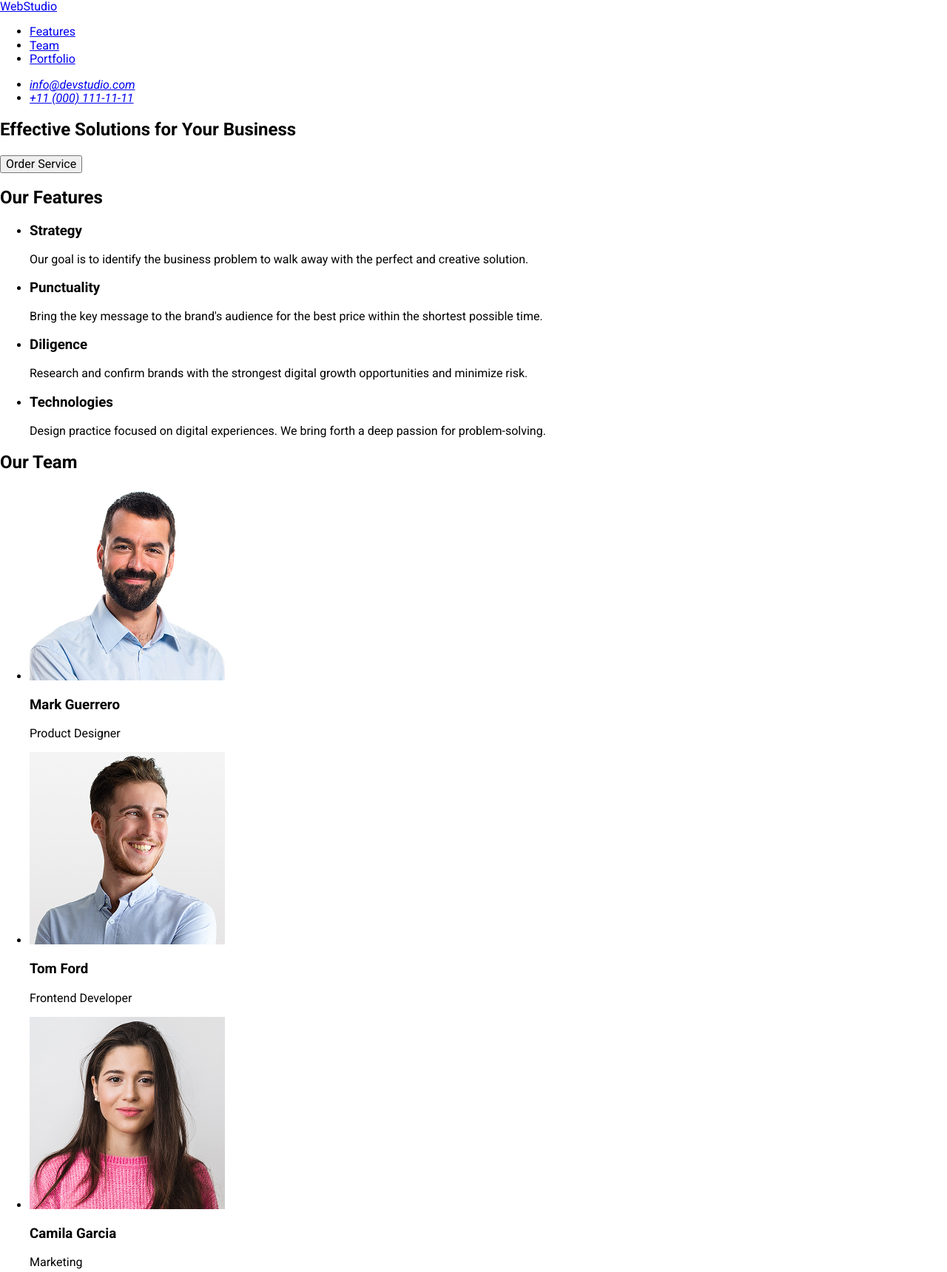
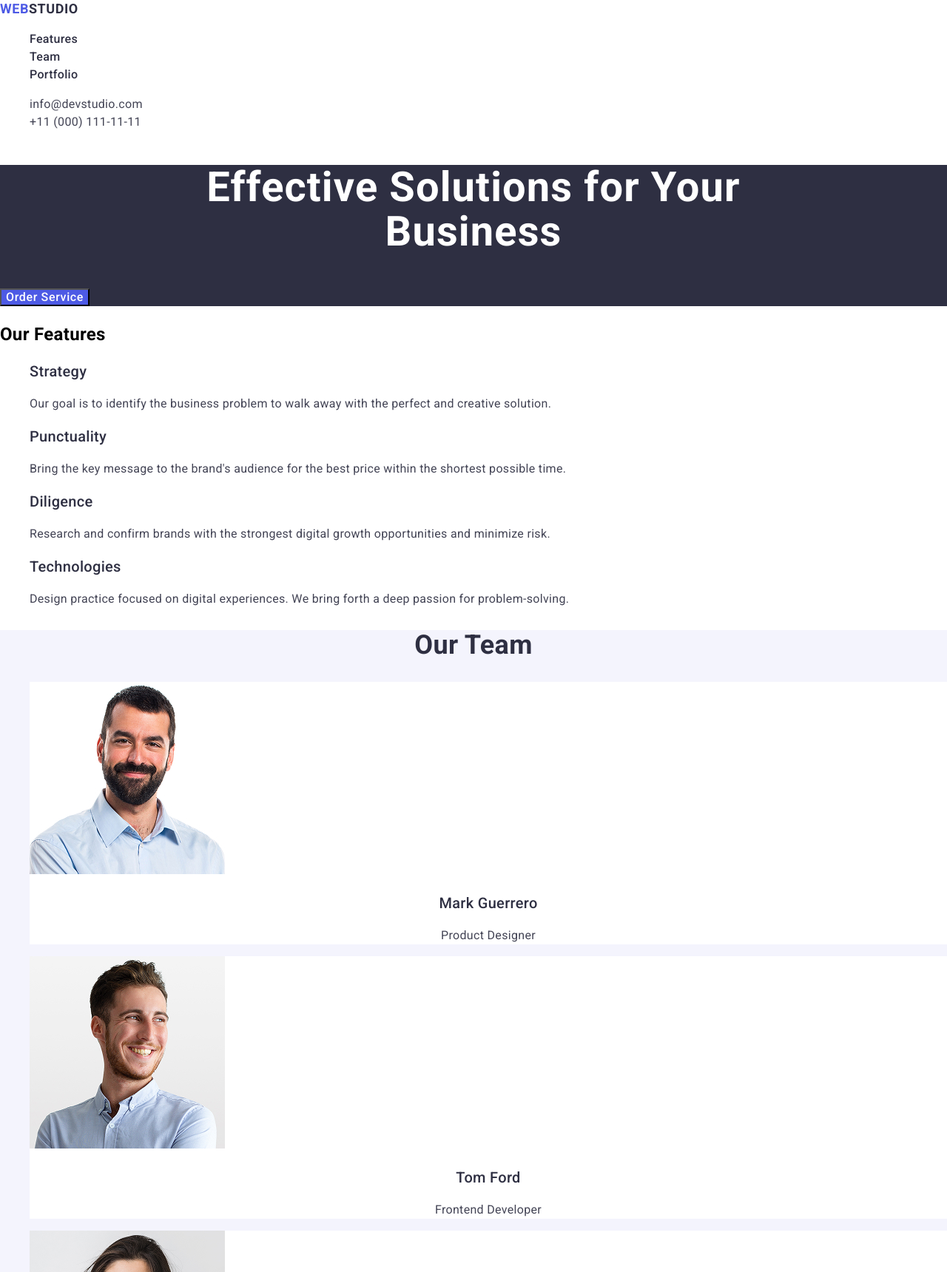
Before and after one commit to Rokon98/goit-markup-hw-02, a plain HTML site: page index.html in a window 1280 px wide. Shown: the top 1720 px of the page at 74% size. Drawn offline with nearby package versions, Linux system fonts and the light colour scheme.

Commit message:
update-text

```diff
--- a/css/common.css
+++ b/css/common.css
@@ -1,3 +1,41 @@
+/* Global Stules */
+:root {
+    --font-family: "Roboto", sans-serif;
+    --second-family: "Raleway", sans-serif;
+}
+:root {
+    --iris: #4d5ae5;
+    --ocean: #404bbf;
+    --navy-blue: #2e2f42;
+    --green: #31d0aa;
+    --slate: #434455;
+    --light-slate: #8e8f99;
+    --cornflower: #e7e9fc;
+    --cloud: #f4f4fd;
+    --navy-blue-modal: rgba(46, 47, 66, 0.4);
+    --grey: rgba(46, 47, 66, 0.7);
+    --white: #fff;
+    --dairy: #fcfcfc;
+}
 body{
-    font-family:'Roboto', sans-serif;
+    font-family: 'Roboto','Raleway', sans-serif;
+
+    font-weight: 400;
+        font-size: 16px;
+        line-height: 1.5;
+        letter-spacing: 0.02em;
 }
+a{
+    text-decoration: none;
+    color: inherit;
+}
+ul,
+ol{
+    list-style-type: none;
+}
+address{
+    font-style: normal;
+}
+button{
+    font-family: inherit;
+}
--- a/css/features.css
+++ b/css/features.css
@@ -0,0 +1,23 @@
+.features {
+}
+
+.features-titel {
+}
+
+.features-list {
+}
+
+.features-item {
+}
+
+.features-subject {
+  font-weight: 500;
+  font-size: 20px;
+
+  line-height: 1.2;
+  color: var(--navy-blue);
+}
+
+.features-text {
+        color: var(--slate);
+}
--- a/css/footer.css
+++ b/css/footer.css
@@ -0,0 +1,13 @@
+.footer {
+    background: var(--navy-blue);
+}
+
+.logo {}
+
+.logo-footer {
+    color: var(--cloud);
+}
+
+.footer-text {
+    color: var(--cloud);
+}
--- a/css/header.css
+++ b/css/header.css
@@ -0,0 +1,41 @@
+.logo{
+    font-weight: 700;
+        font-size: 18px;
+
+        /* line-height: 24px; */
+        line-height: 1.33333;
+        letter-spacing: 0.03em;
+        text-transform: uppercase;
+        color: var(--iris);
+}
+.logo-link{
+    color: var(--navy-blue);
+}
+.header-nav {}
+
+.nav-list {}
+
+.nav-item {}
+
+.nav-link {
+    font-weight: 500;
+        color: var(--navy-blue);
+        font-family: var(--font-family);
+}
+.nav-link:hover,
+.nav-link:focus{
+    color: var(--ocean);
+}
+.address {}
+
+.address-list {}
+
+.address-item {}
+
+.address-link {
+        color: var(--slate);
+}
+.address-link:hover,
+.address-link:focus{
+    color: var(--ocean);
+}
--- a/css/hero.css
+++ b/css/hero.css
@@ -0,0 +1,26 @@
+.hero {
+  background: var(--navy-blue);
+}
+
+.hero-titel {
+  font-weight: 700;
+  font-size: 56px;
+
+  /* line-height: 60px; */
+  line-height: 1.07143;
+  letter-spacing: 0.02em;
+  text-align: center;
+  color: var(--white);
+}
+
+.hero-btn {
+  font-weight: 500;
+
+  letter-spacing: 0.04em;
+  color: var(--white);
+background: var(--iris);
+}
+.hero-btn:hover,
+.hero-btn:focus{
+    background: var(--ocean);
+}
--- a/css/portfolio.css
+++ b/css/portfolio.css
@@ -0,0 +1,35 @@
+.portfolio {
+}
+
+.portfolio-titel {
+  font-weight: 700;
+  font-size: 36px;
+
+  /* line-height: 40px; */
+  line-height: 1.11111;
+  text-align: center;
+  color: var(--navy-blue);
+}
+
+.portfolio-list {
+}
+
+.portfolio-item {
+}
+
+.portfolio-img {
+}
+
+.portfolio-subject {
+    font-weight: 500;
+        font-size: 20px;
+
+
+        line-height: 1.2;
+
+        color: var(--navy-blue);
+}
+
+.portfolio-text {
+    color: var(--slate);
+}
--- a/css/team.css
+++ b/css/team.css
@@ -0,0 +1,36 @@
+.team {
+    background: var(--cloud);
+}
+
+.team-titel {
+  font-weight: 700;
+  font-size: 36px;
+
+  line-height: 1.11111;
+  text-align: center;
+  color: var(--navy-blue);
+}
+
+.team-list {
+
+}
+
+.team-item {
+    background: var(--white);
+}
+
+.team-img {
+}
+
+.team-subject {
+    font-weight: 500;
+        font-size: 20px;
+        line-height: 1.2;
+        text-align: center;
+        color: var(--navy-blue)
+}
+
+.team-text {
+    text-align: center;
+        color: var(--slate);
+}
--- a/index.html
+++ b/index.html
@@ -6,7 +6,7 @@
     <link rel="preconnect" href="https://fonts.googleapis.com" />
     <link rel="preconnect" href="https://fonts.gstatic.com" crossorigin />
     <link
-      href="https://fonts.googleapis.com/css2?family=Roboto:ital,wght@0,100..900;1,100..900&display=swap"
+      href="https://fonts.googleapis.com/css2?family=Raleway:ital,wght@0,100..900;1,100..900&family=Roboto:ital,wght@0,100..900;1,100..900&display=swap"
       rel="stylesheet"
     />
     <link
@@ -21,131 +21,164 @@
   </head>
   <body>
     <header id="header">
-      <a href="./index.html">WebStudio</a>
-      <nav>
-        <ul>
-          <li>
-            <a href="#features">Features</a>
+      <a href="./index.html" class="logo"
+        >Web<span class="logo-link">Studio</span></a
+      >
+      <nav class="header-nav">
+        <ul class="nav-list">
+          <li class="nav-item">
+            <a href="#features" class="nav-link">Features</a>
           </li>
-          <li>
-            <a href="#team">Team</a>
+          <li class="nav-item">
+            <a href="#team" class="nav-link">Team</a>
           </li>
-          <li><a href="#portfolio">Portfolio</a></li>
+          <li class="nav-item">
+            <a href="#portfolio" class="nav-link">Portfolio</a>
+          </li>
         </ul>
       </nav>
-      <address>
-        <ul>
-          <li>
-            <a href="mailto:info@devstudio.com">info@devstudio.com</a>
+      <address class="address">
+        <ul class="address-list">
+          <li class="address-item">
+            <a href="mailto:info@devstudio.com" class="address-link"
+              >info@devstudio.com</a
+            >
           </li>
-          <li>
-            <a href="tel:+110001111111">+11 (000) 111-11-11</a>
+          <li class="address-item">
+            <a href="tel:+110001111111" class="address-link"
+              >+11 (000) 111-11-11</a
+            >
           </li>
         </ul>
       </address>
     </header>
     <main>
-      <section id="hero">
-        <h1>Effective Solutions for Your Business</h1>
-        <button type="button">Order Service</button>
+      <section id="hero" class="hero">
+        <h1 class="hero-titel">
+          Effective Solutions for Your <br />
+          Business
+        </h1>
+        <button type="button" class="hero-btn">Order Service</button>
       </section>
-      <section id="features">
-        <h2>Our Features</h2>
-        <ul>
-          <li>
-            <h3>Strategy</h3>
-            <p>
+      <section id="features" class="features">
+        <h2 class="features-titel">Our Features</h2>
+        <ul class="features-list">
+          <li class="features-item">
+            <h3 class="features-subject">Strategy</h3>
+            <p class="features-text">
               Our goal is to identify the business problem to walk away with the
               perfect and creative solution.
             </p>
           </li>
-          <li>
-            <h3>Punctuality</h3>
-            <p>
+          <li class="features-item">
+            <h3 class="features-subject">Punctuality</h3>
+            <p class="features-text">
               Bring the key message to the brand's audience for the best price
               within the shortest possible time.
             </p>
           </li>
-          <li>
-            <h3>Diligence</h3>
-            <p>
+          <li class="features-item">
+            <h3 class="features-subject">Diligence</h3>
+            <p class="features-text">
               Research and confirm brands with the strongest digital growth
               opportunities and minimize risk.
             </p>
           </li>
-          <li>
-            <h3>Technologies</h3>
-            <p>
+          <li class="features-item">
+            <h3 class="features-subject">Technologies</h3>
+            <p class="features-text">
               Design practice focused on digital experiences. We bring forth a
               deep passion for problem-solving.
             </p>
           </li>
         </ul>
       </section>
-      <section id="team">
-        <h2>Our Team</h2>
-        <ul>
-          <li>
-            <img src="./images/team-1.jpg" alt="Mark Guerrero" width="264" />
-            <h3>Mark Guerrero</h3>
-            <p>Product Designer</p>
+      <section id="team" class="team">
+        <h2 class="team-titel">Our Team</h2>
+        <ul class="team-list">
+          <li class="team-item">
+            <img
+              class="team-img"
+              src="./images/team-1.jpg"
+              alt="Mark Guerrero"
+              width="264"
+            />
+            <h3 class="team-subject">Mark Guerrero</h3>
+            <p class="team-text">Product Designer</p>
           </li>
-          <li>
-            <img src="./images/team-2.jpg" alt="Tom Ford" width="264" />
-            <h3>Tom Ford</h3>
-            <p>Frontend Developer</p>
+          <li class="team-item">
+            <img
+              class="team-img"
+              src="./images/team-2.jpg"
+              alt="Tom Ford"
+              width="264"
+            />
+            <h3 class="team-subject">Tom Ford</h3>
+            <p class="team-text">Frontend Developer</p>
           </li>
-          <li>
-            <img src="./images/team-3.jpg" alt="Camila Garcia" width="264" />
-            <h3>Camila Garcia</h3>
-            <p>Marketing</p>
+          <li class="team-item">
+            <img
+              class="team-img"
+              src="./images/team-3.jpg"
+              alt="Camila Garcia"
+              width="264"
+            />
+            <h3 class="team-subject">Camila Garcia</h3>
+            <p class="team-text">Marketing</p>
           </li>
-          <li>
-            <img src="./images/team-4.jpg" alt="Daniel Wilson" width="264" />
-            <h3>Daniel Wilson</h3>
-            <p>UI Designer</p>
+          <li class="team-item">
+            <img
+              class="team-img"
+              src="./images/team-4.jpg"
+              alt="Daniel Wilson"
+              width="264"
+            />
+            <h3 class="team-subject">Daniel Wilson</h3>
+            <p class="team-text">UI Designer</p>
           </li>
         </ul>
       </section>
-      <section id="portfolio">
-        <h2>Our Portfolio</h2>
-        <ul>
-          <li>
-            <img src="./images/portfolio-1.jpg" alt="" />
-            <h3>Banking App</h3>
-            <p>App</p>
+      <section id="portfolio" class="portfolio">
+        <h2 class="portfolio-titel">Our Portfolio</h2>
+        <ul class="portfolio-list">
+          <li class="portfolio-item">
+            <img class="portfolio-img" src="./images/portfolio-1.jpg" alt="" />
+            <h3 class="portfolio-subject">Banking App</h3>
+            <p class="portfolio-text">App</p>
           </li>
-          <li>
-            <img src="./images/portfolio-2.jpg" alt="" />
-            <h3>Banking App</h3>
-            <p>App</p>
+          <li class="portfolio-item">
+            <img class="portfolio-img" src="./images/portfolio-2.jpg" alt="" />
+            <h3 class="portfolio-subject">Banking App</h3>
+            <p class="portfolio-text">App</p>
           </li>
-          <li>
-            <img src="./images/portfolio-3.jpg" alt="" />
-            <h3>Meditation App</h3>
-            <p>App</p>
+          <li class="portfolio-item">
+            <img class="portfolio-img" src="./images/portfolio-3.jpg" alt="" />
+            <h3 class="portfolio-subject">Meditation App</h3>
+            <p class="portfolio-text">App</p>
           </li>
-          <li>
-            <img src="./images/portfolio-4.jpg" alt="" />
-            <h3>Taxi Service</h3>
-            <p>Marketing</p>
+          <li class="portfolio-item">
+            <img class="portfolio-img" src="./images/portfolio-4.jpg" alt="" />
+            <h3 class="portfolio-subject">Taxi Service</h3>
+            <p class="portfolio-text">Marketing</p>
           </li>
-          <li>
-            <img src="./images/portfolio-5.jpg" alt="" />
-            <h3>Screen Illustrations</h3>
-            <p>Design</p>
+          <li class="portfolio-item">
+            <img class="portfolio-img" src="./images/portfolio-5.jpg" alt="" />
+            <h3 class="portfolio-subject">Screen Illustrations</h3>
+            <p class="portfolio-text">Design</p>
           </li>
-          <li>
-            <img src="./images/portfolio-6.jpg" alt="" />
-            <h3>Online Courses</h3>
-            <p>Marketing</p>
+          <li class="portfolio-item">
+            <img class="portfolio-img" src="./images/portfolio-6.jpg" alt="" />
+            <h3 class="portfolio-subject">Online Courses</h3>
+            <p class="portfolio-text">Marketing</p>
           </li>
         </ul>
       </section>
     </main>
-    <footer id="footer">
-      <a href="./index.html">WebStudio</a>
-      <p>
+    <footer id="footer" class="footer">
+      <a href="./index.html" class="logo"
+        >Web<span class="logo-footer">Studio</span></a
+      >
+      <p class="footer-text">
         Increase the flow of customers and sales for your business with digital
         marketing & growth solutions.
       </p>
```
